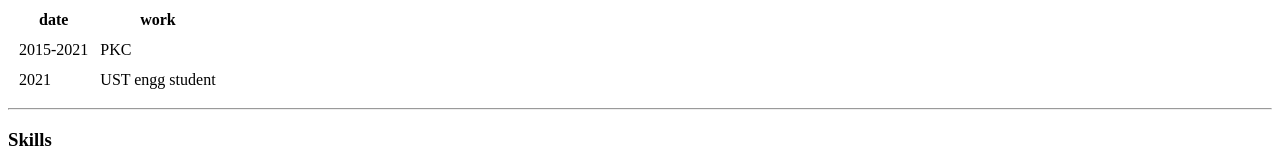
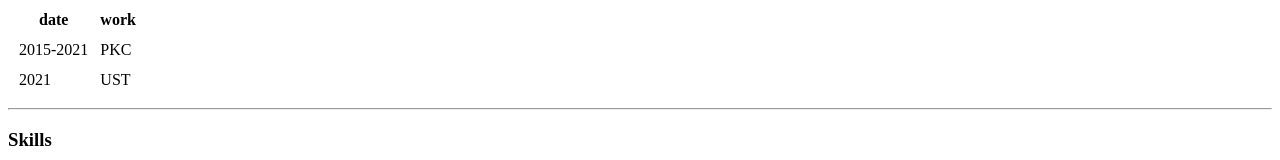
Before and after one commit to biajibiaji233/cv, a plain HTML site: page index.html in a window 1280 px wide. Shown: the part 535-695 px from the top of the page. Drawn offline with Linux system fonts and the light colour scheme.

Commit message:
Update index.html

```diff
--- a/index.html
+++ b/index.html
@@ -43,7 +43,7 @@
             </tr>
             <tr>
                 <td>2021</td>
-                <td>UST engg student</td>
+                <td>UST</td>
             </tr>
         </table>
 
```
